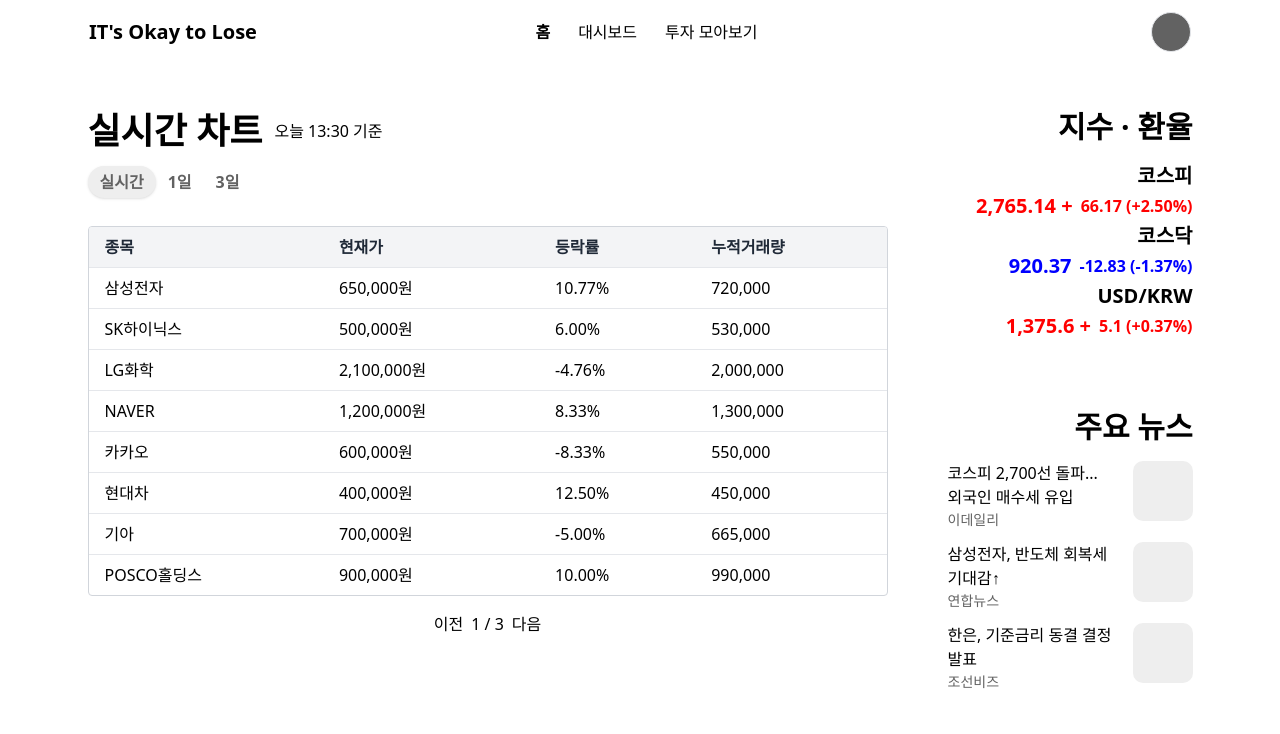
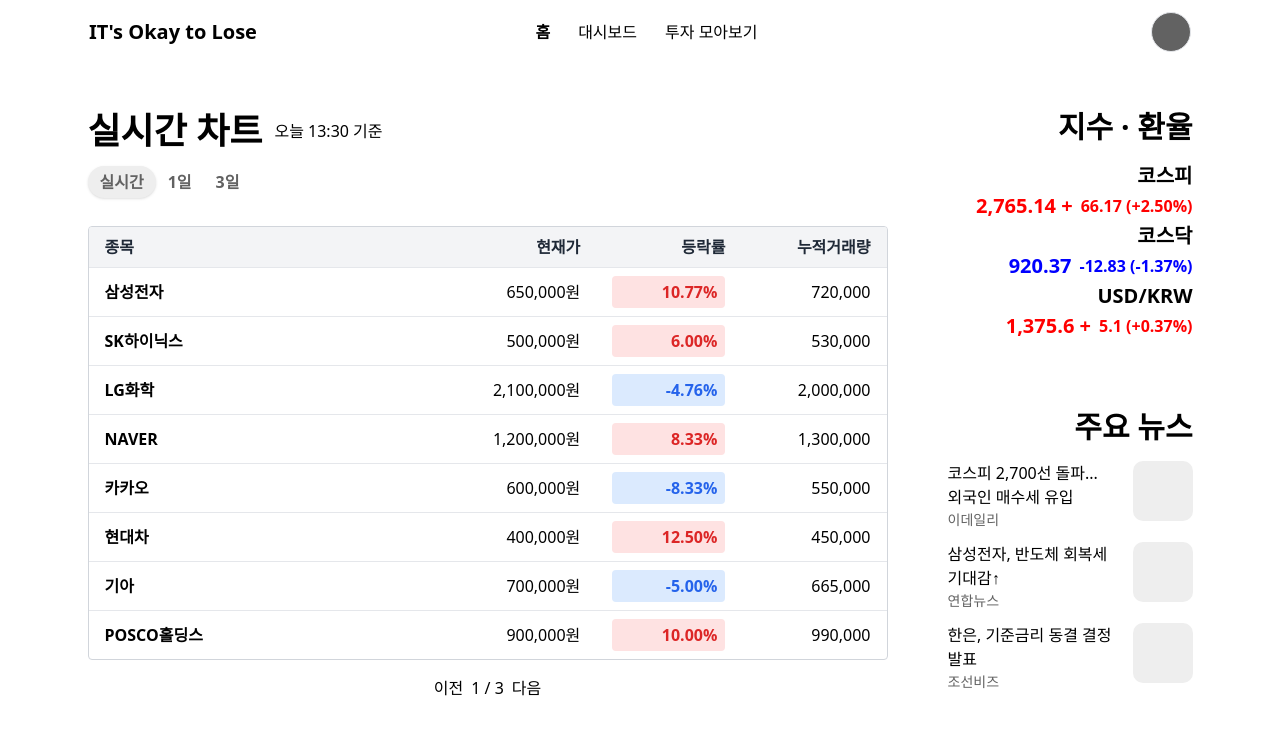
Before and after one commit to IT-s-Okay-to-Lose/FE, a React (Vite) app: page / in a window 1280 px wide. Shown: the top 734 px of the page. Built offline with nearby package versions, Linux system fonts and the light colour scheme.

Commit message:
Feat: 실시간 차트 테이블 구성

```diff
--- a/src/features/stockChartBoard/ui/LiveStockTable.tsx
+++ b/src/features/stockChartBoard/ui/LiveStockTable.tsx
@@ -8,6 +8,7 @@
 
 import type { MarketStock } from "@/entities/stock/stock.entity";
 import { mockStockData } from "@/entities/stock/stock.mock";
+import Typography from "@/shared/components/atoms/Typography";
 import { formatNumber } from "@/shared/utils/format";
 
 const STOCK_PER_PAGE = 8;
@@ -26,17 +27,44 @@
       {
         accessorKey: "name",
         header: "종목",
-        cell: (info) => info.getValue(),
+        cell: (info) => {
+          const name = info.getValue() as string;
+          return <Typography.SubTitle2>{name}</Typography.SubTitle2>;
+        },
       },
       {
         accessorKey: "currentPrice",
         header: "현재가",
-        cell: (info) => `${formatNumber(info.getValue() as number)}원`,
+        cell: (info) => {
+          return (
+            <div>
+              <Typography.P1>{`${formatNumber(info.getValue() as number)}원`}</Typography.P1>
+            </div>
+          );
+        },
       },
       {
         accessorKey: "fluctuationRate",
         header: "등락률",
-        cell: (info) => `${(info.getValue() as number).toFixed(2)}%`,
+        cell: (info) => {
+          const value = info.getValue() as number;
+          const isPositive = value > 0;
+          const isNegative = value < 0;
+
+          const cellClass = isPositive
+            ? "bg-red-100 text-red-600"
+            : isNegative
+              ? "bg-blue-100 text-blue-600"
+              : "bg-gray-100 text-gray-600";
+
+          return (
+            <Typography.SubTitle2
+              className={`px-2 py-1 rounded ${cellClass} text-right`}
+            >
+              {value.toFixed(2)}%
+            </Typography.SubTitle2>
+          );
+        },
       },
       {
         accessorKey: "accumulatedVolume",
@@ -56,12 +84,19 @@
   return (
     <div>
       <div className="w-full overflow-auto rounded border border-gray-300">
-        <table className="min-w-full text-sm">
+        <table className="min-w-full text-sm ">
           <thead className="bg-gray-100 text-gray-800">
             {table.getHeaderGroups().map((headerGroup) => (
               <tr key={headerGroup.id}>
-                {headerGroup.headers.map((header) => (
-                  <th className="px-4 py-2 text-left" key={header.id}>
+                {headerGroup.headers.map((header, idx) => (
+                  <th
+                    className={
+                      idx === 0
+                        ? "w-[300px] px-4 py-2 text-left"
+                        : "w-[120px] px-4 py-2 text-right"
+                    }
+                    key={header.id}
+                  >
                     {flexRender(
                       header.column.columnDef.header,
                       header.getContext()
@@ -74,8 +109,11 @@
           <tbody>
             {table.getRowModel().rows.map((row) => (
               <tr key={row.id} className="border-t">
-                {row.getVisibleCells().map((cell) => (
-                  <td className="px-4 py-2" key={cell.id}>
+                {row.getVisibleCells().map((cell, idx) => (
+                  <td
+                    className={idx === 0 ? "px-4 py-2" : "px-4 py-2 text-right"}
+                    key={cell.id}
+                  >
                     {flexRender(cell.column.columnDef.cell, cell.getContext())}
                   </td>
                 ))}
```
